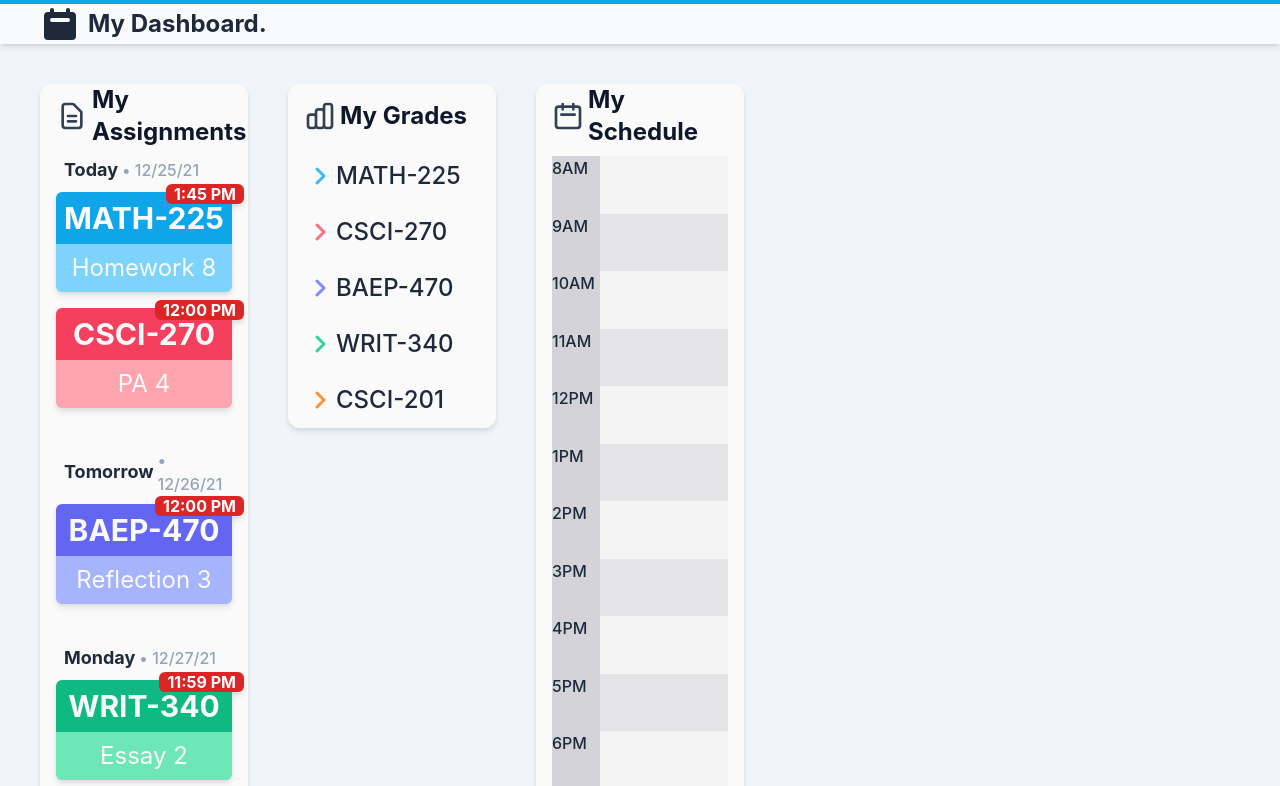
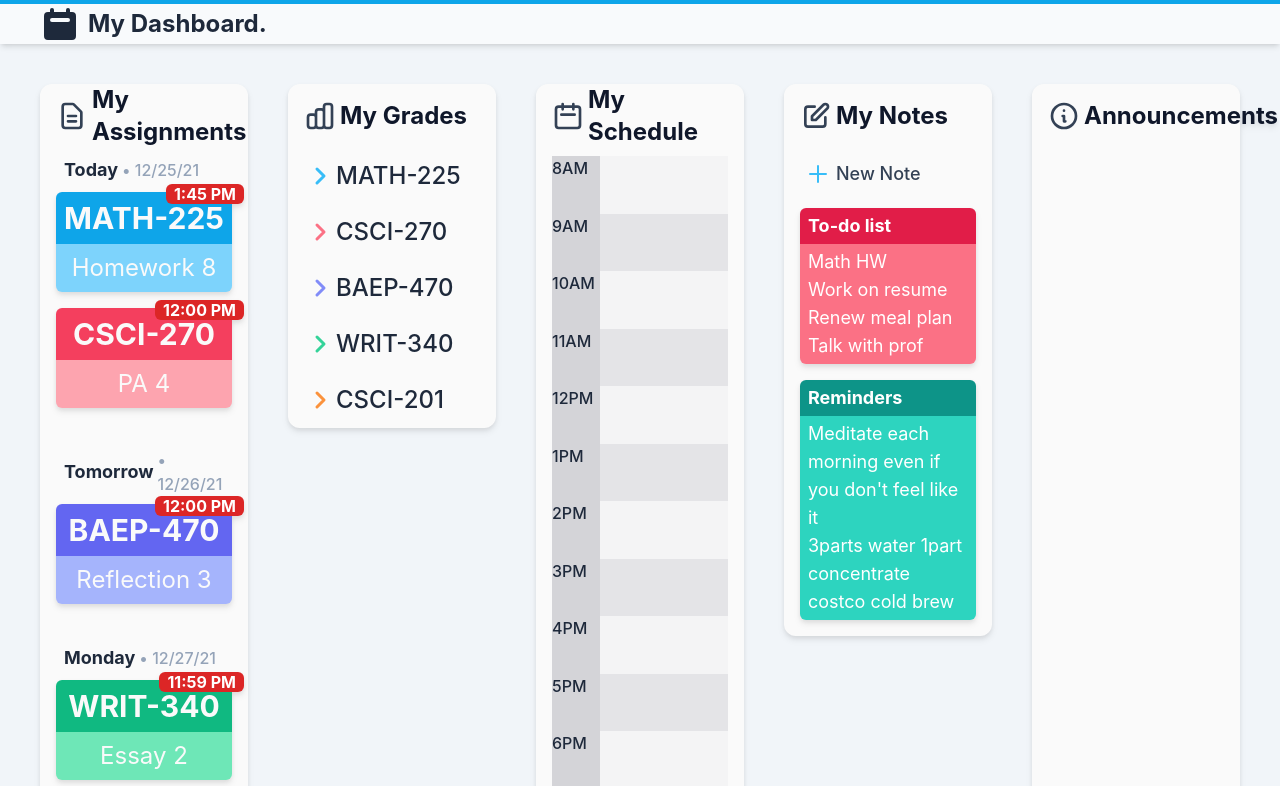
Before and after one commit to iansbrash/trojan-calendar, a Next.js app in the folder frontend/: page /dashboard in a window 1280 px wide. Shown: the top 786 px of the page. Built offline with nearby package versions, Linux system fonts and the light colour scheme.

Commit message:
Add barebones My Notes and Announcements

```diff
--- /dev/null
+++ b/frontend/components/announcements/Announcements.tsx
@@ -0,0 +1,31 @@
+import React, {
+    FC,
+    useState
+} from 'react';
+import ColumnContainer from '../multi/ColumnContainer';
+
+const Announcements : FC = () => {
+
+
+
+    return (
+
+        <ColumnContainer
+            icon={
+                <svg xmlns="http://www.w3.org/2000/svg" className="h-8 w-8" fill="none" viewBox="0 0 24 24" stroke="currentColor">
+                    <path strokeLinecap="round" strokeLinejoin="round" strokeWidth={2} d="M13 16h-1v-4h-1m1-4h.01M21 12a9 9 0 11-18 0 9 9 0 0118 0z" />
+                </svg>
+            }
+            header={`Announcements`}
+        >
+            {/* Content */}
+            <div className="w-full flex-1 rounded-b-xl bg-zinc-50 px-4 py-2 flex flex-col justify-between items-center">
+
+
+            </div>
+        </ColumnContainer>
+    )
+}
+
+
+export default Announcements;
--- /dev/null
+++ b/frontend/components/notes/Notes.tsx
@@ -0,0 +1,98 @@
+import React, {
+    FC,
+    useState
+} from 'react';
+import ColumnContainer from '../multi/ColumnContainer';
+
+const Notes : FC = () => {
+
+    const newNote = () => {
+
+    }
+
+
+
+    return (
+
+        <ColumnContainer
+            icon={
+                <svg xmlns="http://www.w3.org/2000/svg" className="h-8 w-8" fill="none" viewBox="0 0 24 24" stroke="currentColor">
+                    <path strokeLinecap="round" strokeLinejoin="round" strokeWidth={2} d="M11 5H6a2 2 0 00-2 2v11a2 2 0 002 2h11a2 2 0 002-2v-5m-1.414-9.414a2 2 0 112.828 2.828L11.828 15H9v-2.828l8.586-8.586z" />
+                </svg>
+            }
+            header={`My Notes`}
+        >
+            {/* Content */}
+            <div className="w-full rounded-b-xl bg-zinc-50 px-4 py-2 flex flex-col justify-start items-center space-y-4 pb-4">
+
+                {/* New Note */}
+                <div className="py-1 cursor-pointer hover:bg-sky-100 transition duration-250 ease-in-out rounded-md w-full flex flex-row justify-start items-center"
+                onClick={() => newNote()}
+                >
+                    <div className="text-sky-400 mx-1.5">
+                        <svg xmlns="http://www.w3.org/2000/svg" className="h-6 w-6" fill="none" viewBox="0 0 24 24" stroke="currentColor">
+                            <path strokeLinecap="round" strokeLinejoin="round" strokeWidth={2} d="M12 4v16m8-8H4" />
+                        </svg>
+                    </div>
+                    <div className="text-slate-700 font-medium text-lg">
+                        New Note
+                    </div>
+                </div>
+
+                <Note
+                    noteTitle={`To-do list`}
+                    noteContents={`Math HW\n Work on resume\nRenew meal plan\nTalk with prof`}
+                    headerColor={'bg-rose-600'}
+                    contentColor={'bg-rose-400'}
+                />
+
+                <Note
+                    noteTitle={`Reminders`}
+                    noteContents={`Meditate each morning even if you don't feel like it\n3parts water 1part concentrate costco cold brew`}
+                    headerColor={'bg-teal-600'}
+                    contentColor={'bg-teal-400'}
+                />
+
+            </div>
+        </ColumnContainer>
+    )
+}
+
+interface NoteProps {
+    noteTitle: string,
+    noteContents: string,
+    headerColor: string,
+    contentColor: string
+}
+
+const Note : FC<NoteProps> = ({
+    noteTitle,
+    noteContents,
+    headerColor,
+    contentColor
+} : NoteProps) => {
+    return (
+        <div className="w-full h-auto flex flex-col justify-start items-center drop-shadow-md">
+            {/* Header */}
+            <div className={`px-2 py-1 ${headerColor} rounded-t-md w-full`}>
+                <div className="text-lg font-bold text-white">
+                    {noteTitle}
+                </div>
+            </div>
+
+            <div className={`px-2 py-1 ${contentColor} rounded-b-md w-full`}>
+                <div className="text-lg text-white">
+                    {noteContents.split('\n').map(line => {
+                        return (
+                            <div>
+                                {line}
+                            </div>
+                        )
+                    })}
+                </div>
+            </div>
+        </div>
+    )
+}
+
+export default Notes;
--- a/frontend/components/schedule/Schedule.tsx
+++ b/frontend/components/schedule/Schedule.tsx
@@ -55,7 +55,10 @@ const Schedule : FC = () => {
                             </div>
 
                             <div className={`${n % 2 === 0 ? 'bg-zinc-100' : 'bg-zinc-200'} flex flex-1 h-full`}>
-
+                                {/* Absolutely positiion elements by doing this
+                                    endTime - startTime
+                                    and use that to dyamically set height of that absolutely positioned thing in the calendar
+                                */}
                             </div>
                         </div>
                     )}
--- a/frontend/pages/dashboard/index.tsx
+++ b/frontend/pages/dashboard/index.tsx
@@ -6,6 +6,8 @@ import Header from '../../components/header/Header'
 import Assignments from '../../components/assignments/Assignments'
 import Grades from '../../components/grades/Grades'
 import Schedule from '../../components/schedule/Schedule'
+import Notes from '../../components/notes/Notes'
+import Announcements from '../../components/announcements/Announcements'
 
 const Dashboard : NextPage = () => {
     return (
@@ -26,6 +28,10 @@ const Dashboard : NextPage = () => {
                     <Grades />
 
                     <Schedule />
+
+                    <Notes />
+
+                    <Announcements />
                 </div>
 
             </main>
```
